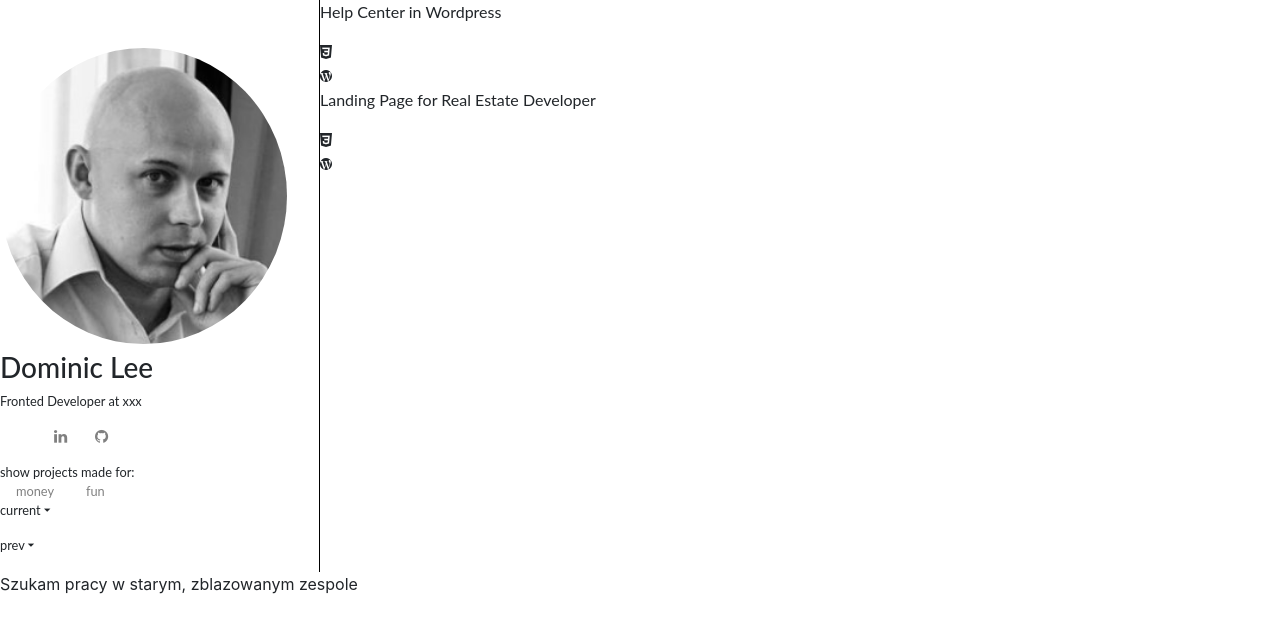
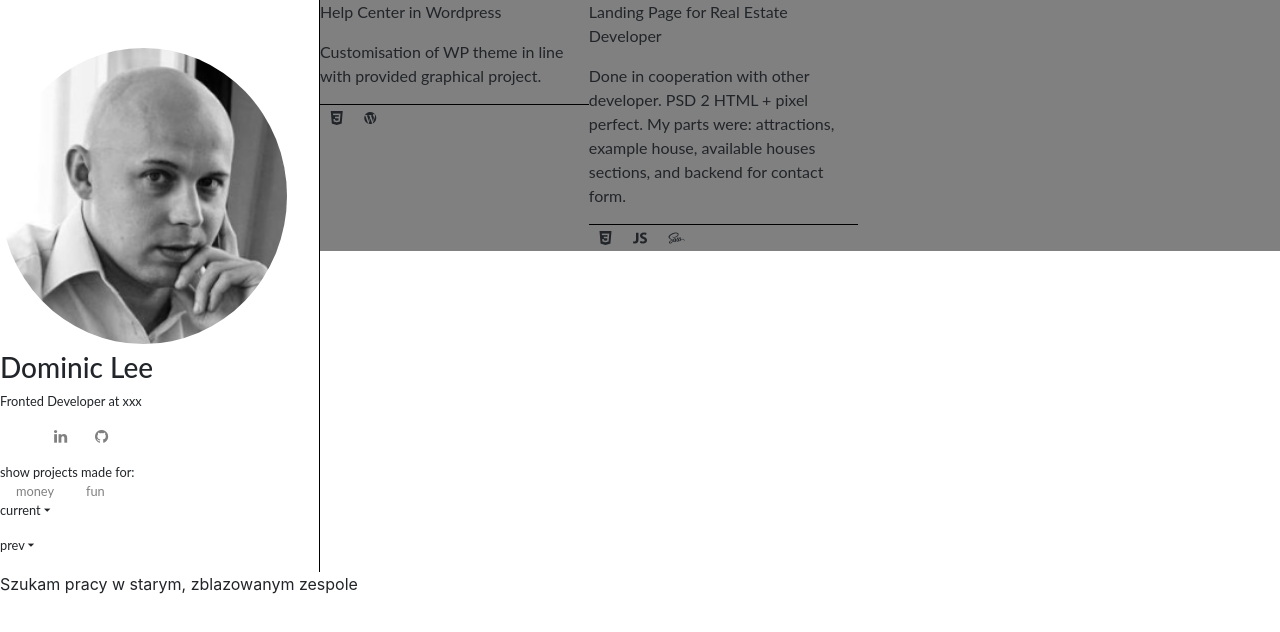
Before and after one commit to codezaur/folio, an Angular app: page / in a window 1280 px wide. Shown: the top 632 px of the page. Built offline with nearby package versions, Linux system fonts and the light colour scheme.

Commit message:
display proper technology icons

```diff
--- a/src/app/projects/projects.component.html
+++ b/src/app/projects/projects.component.html
@@ -1,9 +1,13 @@
 <section class="projects">
 
-    <div *ngFor="let item of selected" class="project">
-      <p>{{item.name}}</p>
-      <div *ngFor="let item of selected[0].tech">
+    <div *ngFor="let project of selected" class="project">
+      <p>{{project.name}}</p>
+      <p>{{project.desc}}</p>
+      <div class="tech">
+        <div *ngFor="let item of project.tech"
+              class="tech-item">
           <i class={{item}}></i>
+      </div>
       </div>
     </div>
 
--- a/src/app/projects/projects.component.scss
+++ b/src/app/projects/projects.component.scss
@@ -1 +1,20 @@
-.fa { font-family: 'FontAwesome' !important; }
+.projects {
+  background-color: grey;
+
+  display: flex;
+  flex-direction: row;
+  flex-wrap: wrap;
+}
+
+.project {
+  flex: 0 0 28%;
+}
+
+.tech {
+  display: flex;
+  flex-direction: row;
+  border-top: 1px solid black;
+  .tech-item {
+    margin: 1px 4%;
+  }
+}
--- a/src/app/projects/projects.component.ts
+++ b/src/app/projects/projects.component.ts
@@ -14,7 +14,7 @@ export class ProjectsComponent implements OnInit {
   projects = {
     cash: [
       {name: 'Help Center in Wordpress',
-       desc: 'customisation of WP theme in line with provided graphical project',
+       desc: 'Customisation of WP theme in line with provided graphical project.',
        live: 'https://help.reservis.pl/',
        tech: ['ion-logo-css3', 'ion-logo-wordpress'],
       //  tech: ['fas fa-css3-alt', 'fas fa-wordpress', 'fa fa-php', 'fa fa-wordpress'],
```
